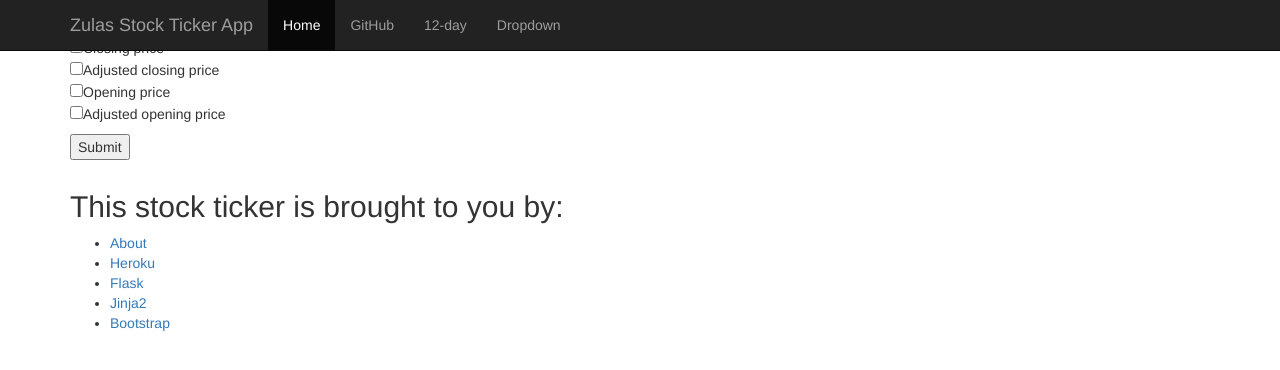
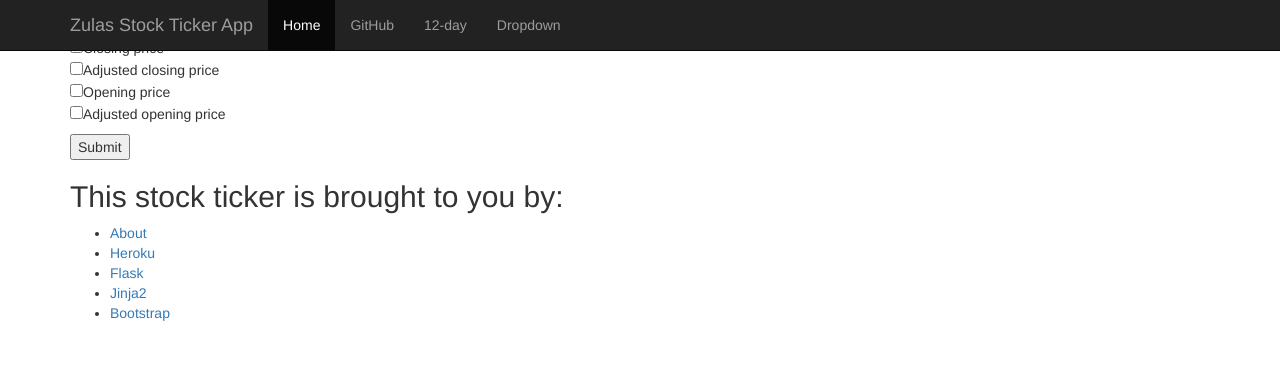
Before and after one commit to alzulas/flask-framework, a Flask app: page / in a window 1280 px wide. Shown: the top 370 px of the page. Run offline with Flask 2, Linux system fonts and the light colour scheme; some libraries are stand-ins or nearby versions.

Commit message:
Attempting to work out spacing issues

```diff
--- a/templates/index.html
+++ b/templates/index.html
@@ -62,13 +62,9 @@
           </p>
           <p><input type="submit" value="Submit"></p>
           </form>
-        </div>
-      </div>
-    </div>
 
-    <div class="container">
-      <div class="row">
-        <div class="col-lg-12 text-left">
+            <p></p>
+            <p></p>
           <h2>This stock ticker is brought to you by:</h2>
           <ul>
             <li><a href="/about">About</a></li>
```
